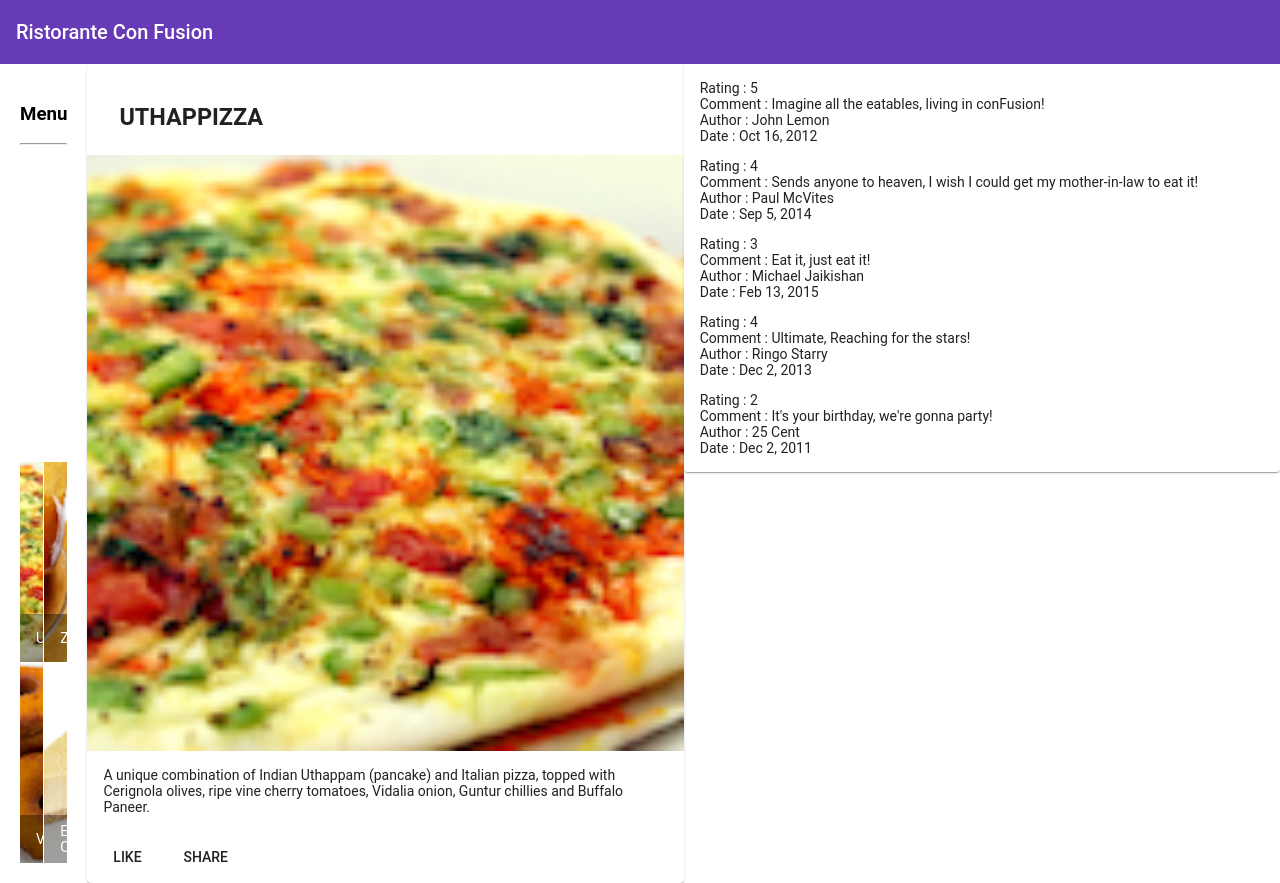
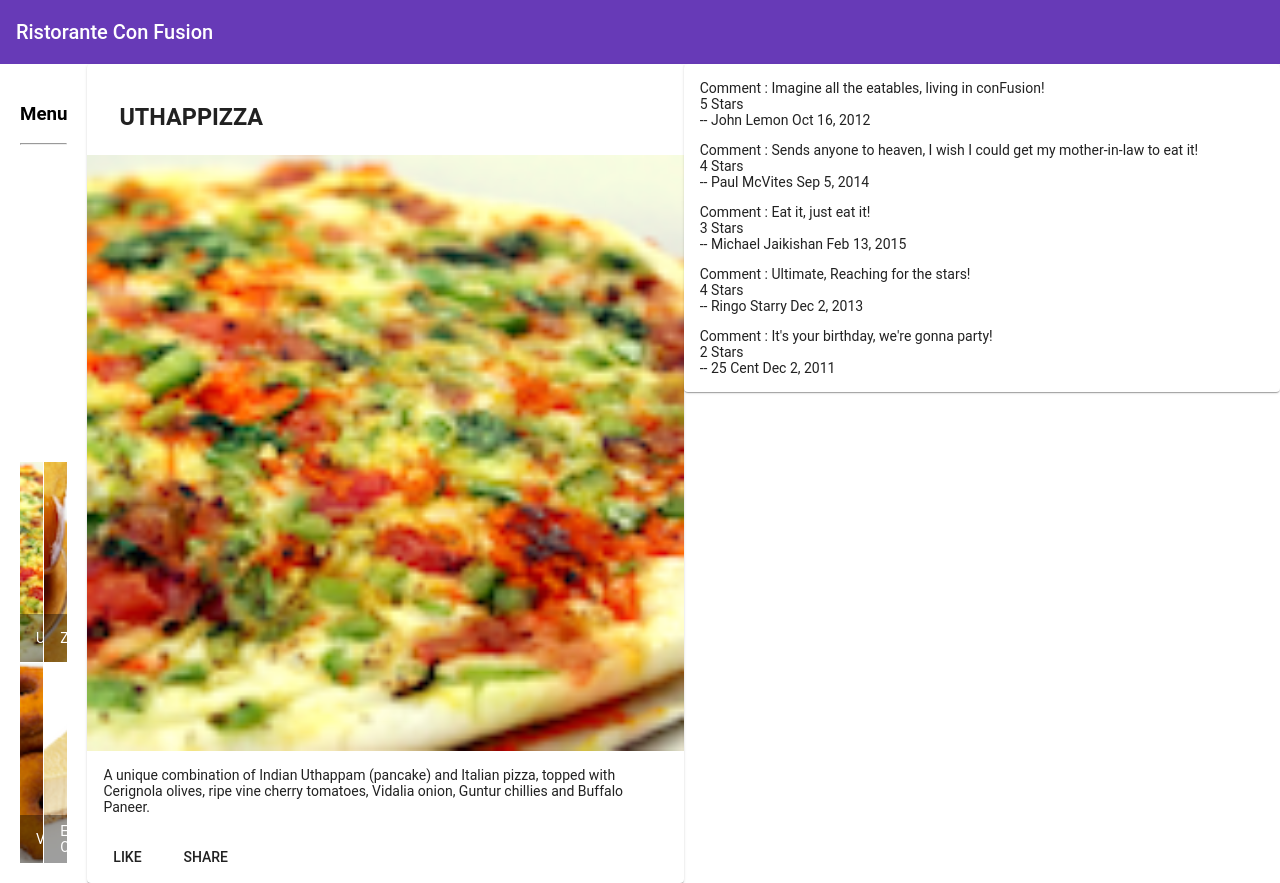
Before and after one commit to Daydreamer057/angular, an Angular app: page / in a window 1280 px wide. Built offline with nearby package versions, Linux system fonts and the light colour scheme.

Commit message:
Session Final 1 END

```diff
--- a/src/app/menu/dishdetail/dishdetail.component.html
+++ b/src/app/menu/dishdetail/dishdetail.component.html
@@ -20,10 +20,9 @@
   <mat-card>
     <mat-card-content>
       <p *ngFor="let comment of selectedDish.comments">
-      Rating : {{comment.rating}}<br>
-      Comment : {{comment.comment}}<br>
-      Author : {{comment.author}}<br>
-      Date : {{comment.date | date}}
+        Comment : {{comment.comment}}<br>
+      {{comment.rating}} Stars<br>
+      -- {{comment.author}} {{comment.date | date}}
       </p>
     </mat-card-content>
   </mat-card>
```
